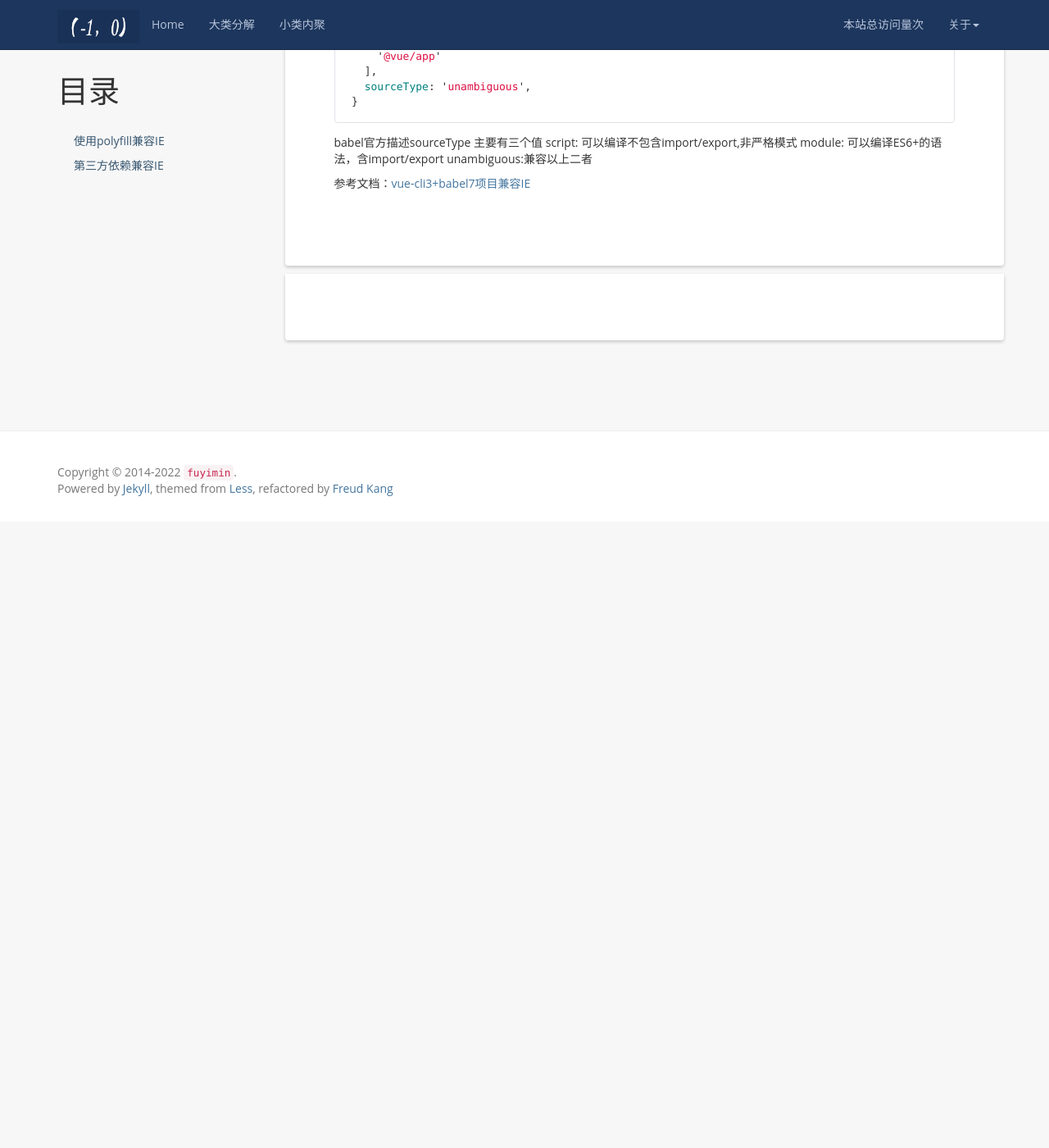
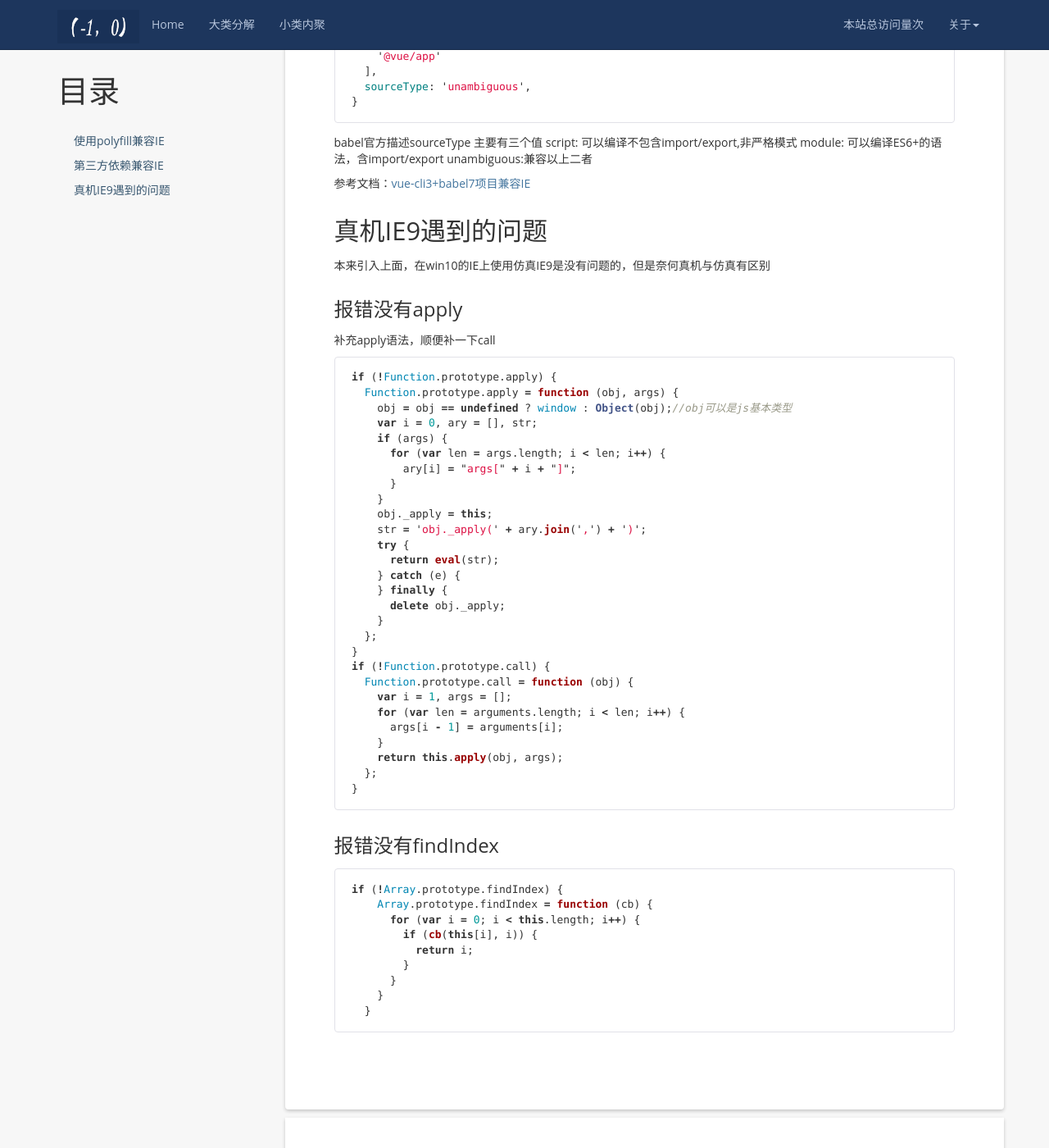
Before and after one commit to aimiy/aimiy.github.io, a Jekyll site: the page built from _posts/notes/webpack/2022-03-21-兼容IE9.md, in a window 1280 px wide and 1400 px high, scrolled down 1128 px. Shown: the whole window at 82% size. Built offline with Jekyll 4.4.1, drawn with Linux system fonts in a browser that asks for light colours; nearby versions of some CDN libraries; a script that is not in the unit is left out; comment, search, counter and statistics services are not loaded; before the commit the page ends 1764 px from its top, so only the background shows below that.

Commit message:
真机IE9遇到的问题

````diff
--- a/_posts/notes/webpack/2022-03-21-兼容IE9.md
+++ b/_posts/notes/webpack/2022-03-21-兼容IE9.md
@@ -64,3 +64,56 @@ module: 可以编译ES6+的语法，含import/export
 unambiguous:兼容以上二者
 
 参考文档：[vue-cli3+babel7项目兼容IE](https://segmentfault.com/a/1190000038995154)
+
+## 真机IE9遇到的问题
+
+本来引入上面，在win10的IE上使用仿真IE9是没有问题的，但是奈何真机与仿真有区别
+
+### 报错没有apply
+
+补充apply语法，顺便补一下call
+
+```js
+if (!Function.prototype.apply) {
+  Function.prototype.apply = function (obj, args) {
+    obj = obj == undefined ? window : Object(obj);//obj可以是js基本类型
+    var i = 0, ary = [], str;
+    if (args) {
+      for (var len = args.length; i < len; i++) {
+        ary[i] = "args[" + i + "]";
+      }
+    }
+    obj._apply = this;
+    str = 'obj._apply(' + ary.join(',') + ')';
+    try {
+      return eval(str);
+    } catch (e) {
+    } finally {
+      delete obj._apply;
+    }
+  };
+}
+if (!Function.prototype.call) {
+  Function.prototype.call = function (obj) {
+    var i = 1, args = [];
+    for (var len = arguments.length; i < len; i++) {
+      args[i - 1] = arguments[i];
+    }
+    return this.apply(obj, args);
+  };
+}
+```
+
+### 报错没有findIndex
+
+```js
+if (!Array.prototype.findIndex) {
+    Array.prototype.findIndex = function (cb) {
+      for (var i = 0; i < this.length; i++) {
+        if (cb(this[i], i)) {
+          return i;
+        }
+      }
+    }
+  }
+```
````
